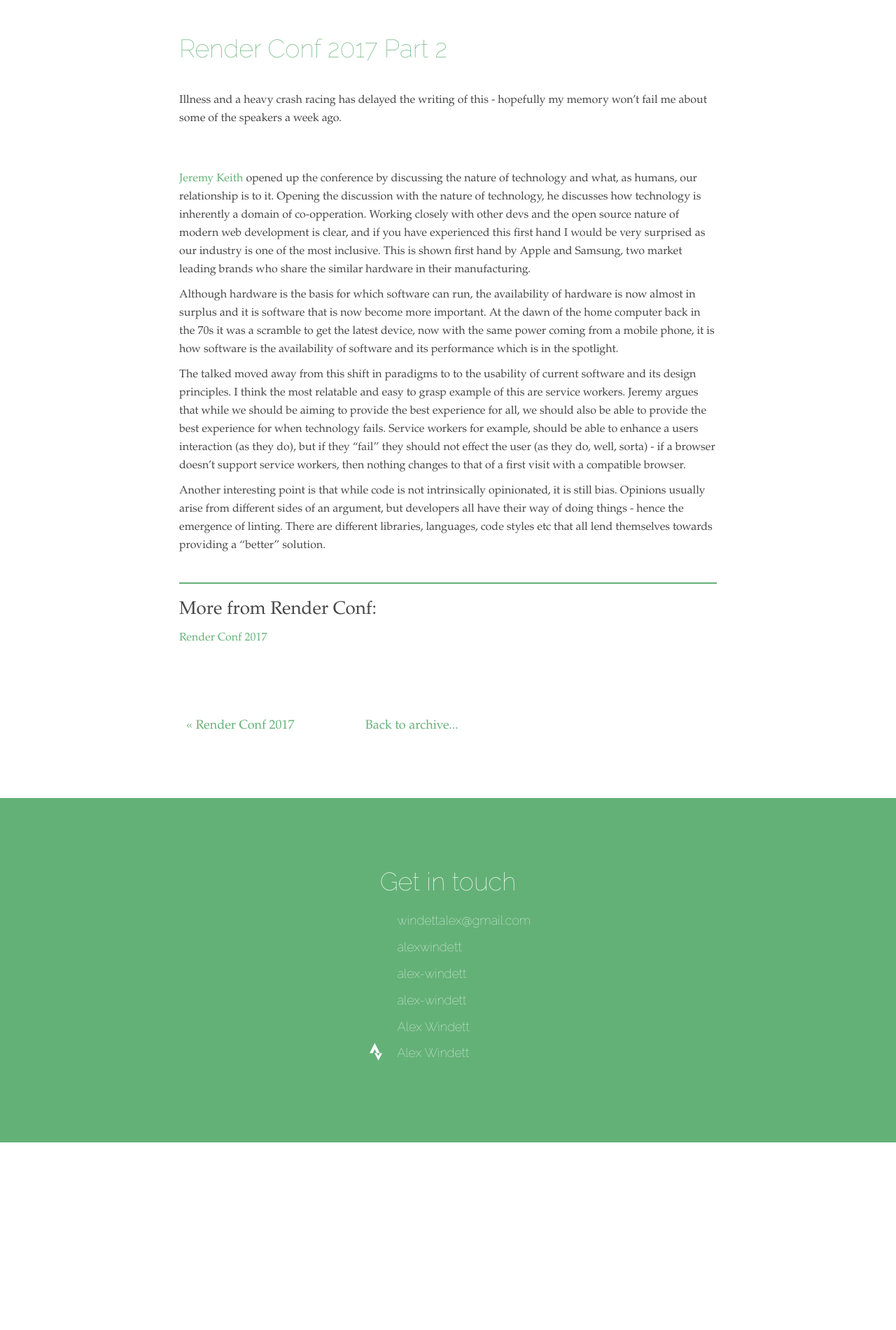
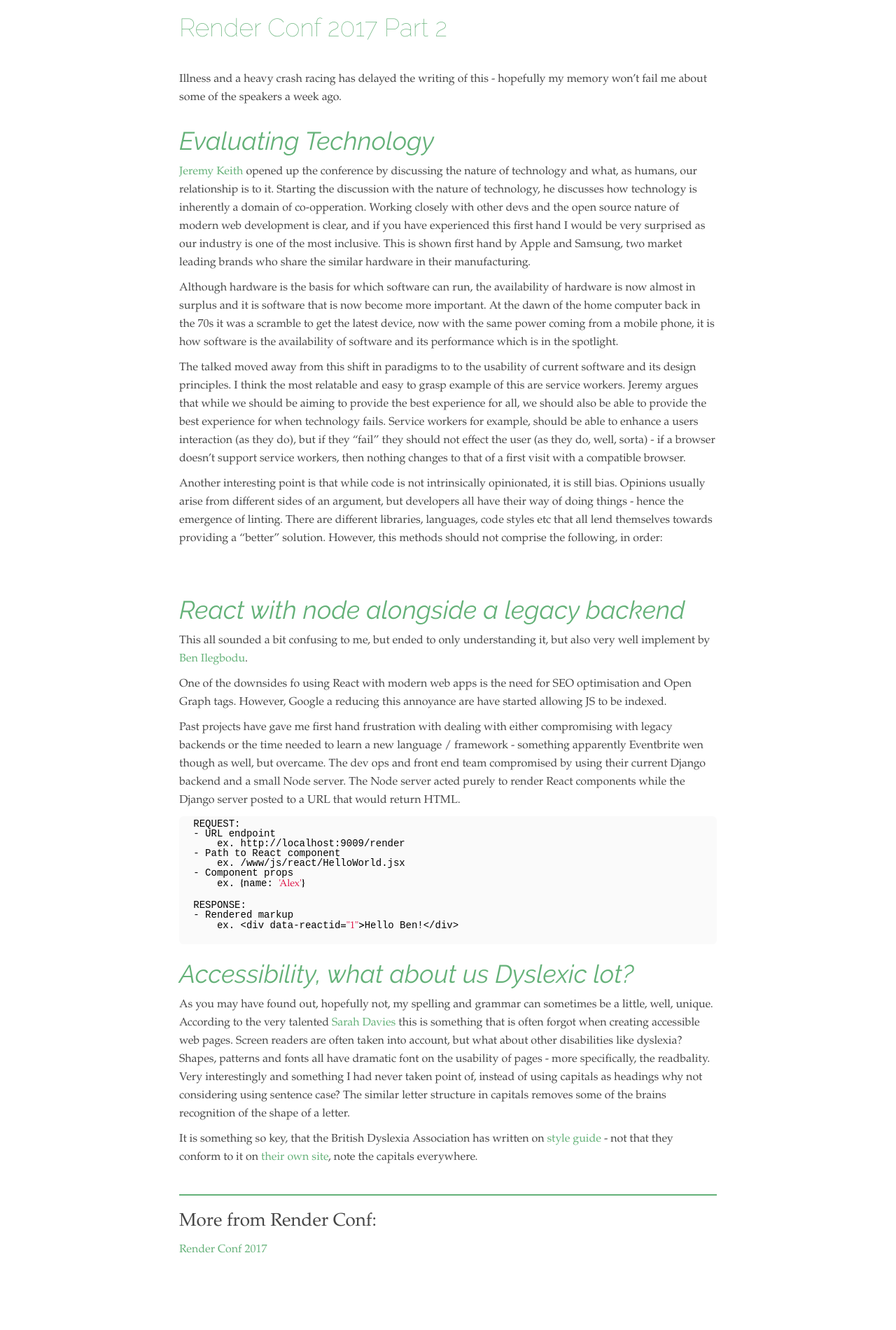
Before and after one commit to alex-windett/alex-windett.github.io, a Jekyll site: the page built from _posts/2017-04-03-render-conf-part-2.markdown, in a window 1280 px wide. Shown: the part 359-2259 px from the top of the page at 70% size. Built offline with Jekyll 4.4.1, drawn with Linux system fonts in a browser that asks for light colours; some web fonts are replaced; before the commit the page ends 1991 px from its top, so only the background shows below that.

Commit message:
further writing up

```diff
--- a/_posts/2017-04-03-render-conf-part-2.markdown
+++ b/_posts/2017-04-03-render-conf-part-2.markdown
@@ -8,35 +8,87 @@ category: "Render Conf"
 Illness and a heavy crash racing has delayed the writing of this - hopefully my
 memory won't fail me about some of the speakers a week ago.
 
-## Evaluating Technology
+Evaluating Technology
+--
 [Jeremy Keith]() opened up the conference by discussing the nature of technology
-and what, as humans, our relationship is to it. Opening the discussion with the
+and what, as humans, our relationship is to it. Starting the discussion with the
 nature of technology, he discusses how technology is inherently a domain of
 co-opperation. Working closely with other devs and the open source nature of modern
 web development is clear, and if you have experienced this first hand I would be
 very surprised as our industry is one of the most inclusive. This is shown first
- hand by Apple and Samsung, two market leading brands who share the similar
- hardware in their manufacturing.
+hand by Apple and Samsung, two market leading brands who share the similar
+hardware in their manufacturing.
 
- Although hardware is the basis for which software can run, the availability of
- hardware is now almost in surplus and it is software that is now become more
- important. At the dawn of the home computer back in the 70s it was a scramble to
- get the latest device, now with the same power coming from a mobile phone, it is
- how software is the availability of software and its performance which is in the
- spotlight.
+Although hardware is the basis for which software can run, the availability of
+hardware is now almost in surplus and it is software that is now become more
+important. At the dawn of the home computer back in the 70s it was a scramble to
+get the latest device, now with the same power coming from a mobile phone, it is
+how software is the availability of software and its performance which is in the
+spotlight.
 
- The talked moved away from this shift in paradigms to to the usability of current
-  software and its design principles. I think the most relatable and easy to grasp
-  example of this are service workers. Jeremy argues that while we should be
-  aiming to provide the best experience for all, we should also be able to provide
-   the best experience for when technology fails. Service workers for example,
-   should be able to enhance a users interaction (as they do), but if they "fail"
-   they should not effect the user (as they do, well, sorta) - if a
-   browser doesn't support service workers, then nothing changes to that of a first visit
-   with a compatible browser.
+The talked moved away from this shift in paradigms to to the usability of current
+software and its design principles. I think the most relatable and easy to grasp
+example of this are service workers. Jeremy argues that while we should be
+aiming to provide the best experience for all, we should also be able to provide
+the best experience for when technology fails. Service workers for example,
+should be able to enhance a users interaction (as they do), but if they "fail"
+they should not effect the user (as they do, well, sorta) - if a
+browser doesn't support service workers, then nothing changes to that of a first visit
+with a compatible browser.
 
-   Another interesting point is that while code is not intrinsically opinionated,
-   it is still bias. Opinions usually arise from different sides of an argument,
-   but developers all have their way of doing things - hence the emergence of
-   linting. There are different libraries, languages, code styles etc that all
-   lend themselves towards providing a "better" solution.
+Another interesting point is that while code is not intrinsically opinionated,
+it is still bias. Opinions usually arise from different sides of an argument,
+but developers all have their way of doing things - hence the emergence of
+linting. There are different libraries, languages, code styles etc that all
+lend themselves towards providing a "better" solution. However, this methods
+should not comprise the following, in order:
+1. Users
+2. The authors / developers
+3. The applications the software runs on
+4. The theorists or market leaders (i.e the "...but Facebook use it" syndrome).
+
+React with node alongside a legacy backend
+--
+This all sounded a bit confusing to me, but ended to only understanding it, but
+also very well implement by [Ben Ilegbodu]().
+
+One of the downsides fo using React with modern web apps is the need for SEO
+optimisation and Open Graph tags. However, Google a reducing this annoyance are
+have started allowing JS to be indexed.
+
+Past projects have gave me first hand frustration with dealing with either
+compromising with legacy backends or the time needed to learn a new language /
+framework - something apparently Eventbrite wen though as well, but overcame. The
+dev ops and front end team compromised by using their current Django backend and a
+small Node server. The Node server acted purely to render React components
+while the Django server posted to a URL that would return HTML.
+
+{% highlight shell %}
+  REQUEST:
+  - URL endpoint
+      ex. http://localhost:9009/render
+  - Path to React component
+      ex. /www/js/react/HelloWorld.jsx
+  - Component props
+      ex. {name: 'Alex'}
+
+  RESPONSE:
+  - Rendered markup
+      ex. <div data-reactid="1">Hello Ben!</div>
+ {% endhighlight %}
+
+Accessibility, what about us Dyslexic lot?
+--
+As you may have found out, hopefully not, my spelling and grammar can sometimes
+be a little, well, unique. According to the very talented [Sarah Davies]()
+this is something that is often forgot when creating accessible web pages. Screen
+readers are often taken into account, but what about other disabilities like
+dyslexia? Shapes, patterns and fonts all have dramatic font on the usability of
+pages - more specifically, the readbality. Very interestingly and something I
+had never taken point of, instead of using capitals as headings why not
+considering using sentence case? The similar letter structure in capitals
+removes some of the brains recognition of the shape of a letter.
+
+ It is something so key, that the British Dyslexia Association has written on
+ [style guide](http://www.bdadyslexia.org.uk/common/ckeditor/filemanager/userfiles/About_Us/policies/Dyslexia_Style_Guide.pdf) - not that they conform to it on [their own site](http://www.bdadyslexia
+ .org.uk), note the capitals everywhere.
--- a/_sass/pages/_blog-single.scss
+++ b/_sass/pages/_blog-single.scss
@@ -11,12 +11,17 @@
 	    }
 
 	    p {
-			margin: 1rem 0;
-			color: $color__copy--dark;
+				margin: 1rem 0;
+				color: $color__copy--dark;
 
-			a {
-				color: $color__copy;
-			}
+				a {
+					color: $color__copy;
+				}
+		 }
+
+		h2 {
+			color: $color__copy;
+			padding-top: 2rem;
 		}
 	}
 
--- a/assets/styles/app.css
+++ b/assets/styles/app.css
@@ -1153,6 +1153,11 @@ body.blog .blog--list__item a:hover {
   color: #64b178;
 }
 
+.post-single .post h2 {
+  color: #64b178;
+  padding-top: 2rem;
+}
+
 .post-single .post-title {
   font-family: "Raleway Thin";
   color: #64b178;
```
Also changed, not shown: 1 other file.
